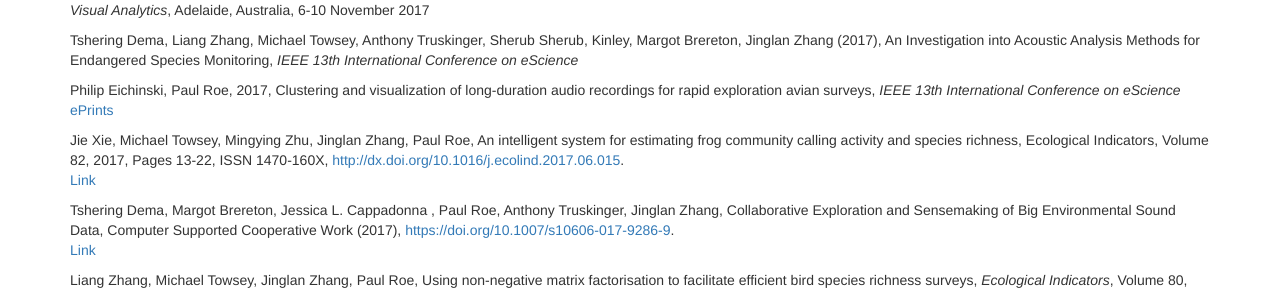
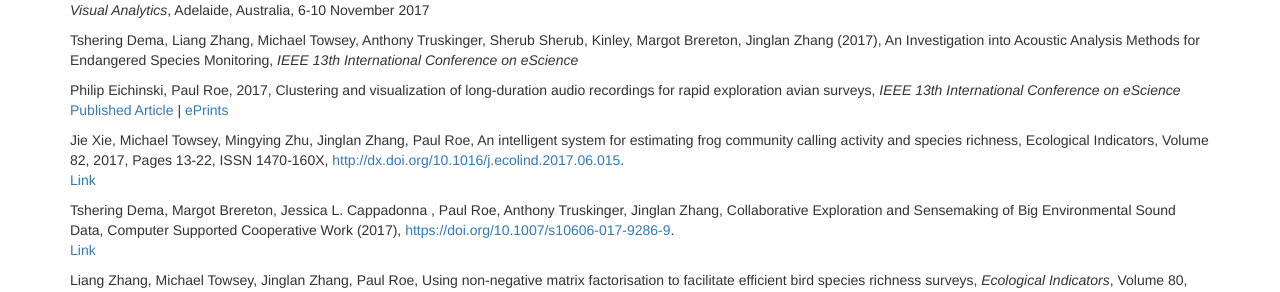
Before and after one commit to QutEcoacoustics/research-blog, a Jekyll site: the page built from publications/publications.html, in a window 1280 px wide and 900 px high. Shown: the part 278-570 px from the top of the window. Built offline with Jekyll 4.4.1, drawn with Linux system fonts in a browser that asks for light colours; nearby versions of some CDN libraries.

Commit message:
added link to paper on ieee website

```diff
--- a/publications/publications.html
+++ b/publications/publications.html
@@ -30,6 +30,7 @@
 	Clustering and visualization of long-duration audio recordings for rapid exploration avian surveys,
 	<i>IEEE 13th International Conference on eScience</i>
 	    <br/>
+	<a href="https://doi.org/10.1109/eScience.2017.29">Published Article</a> |
 	<a href="https://eprints.qut.edu.au/113783/">ePrints</a>
     </p>
 
```
